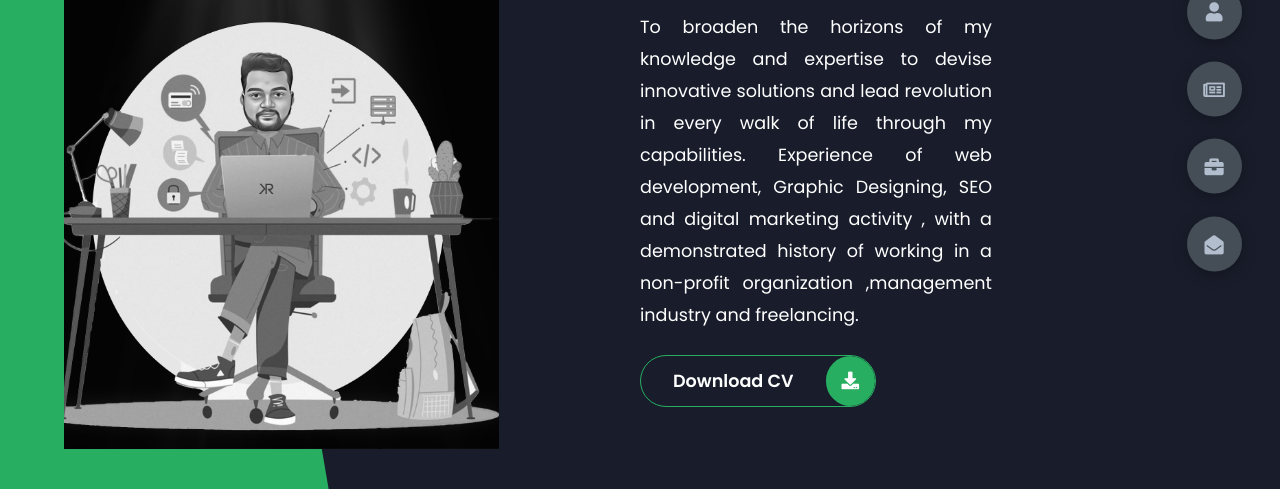
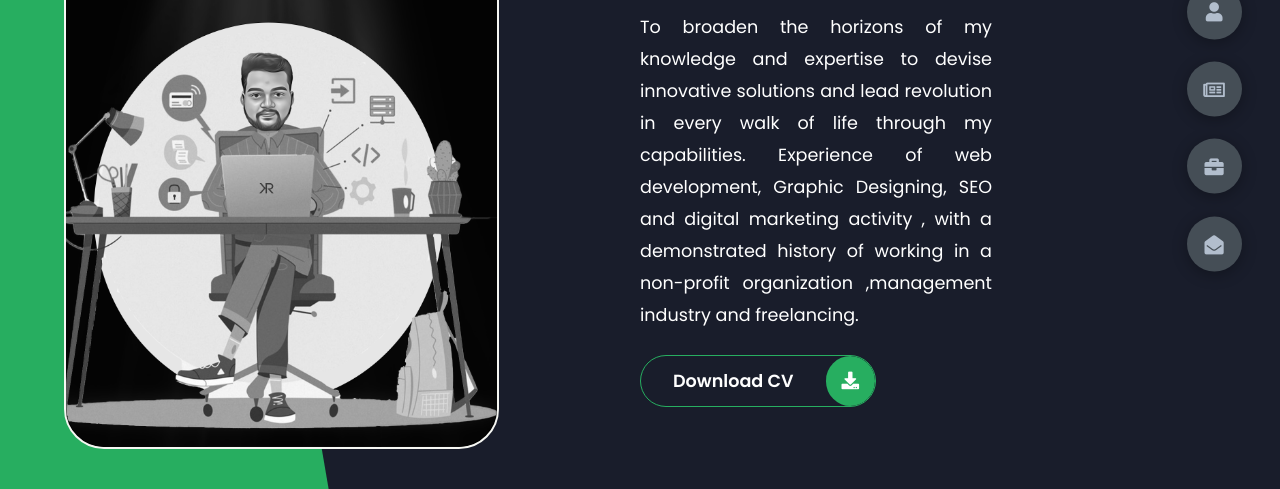
Before and after one commit to Project-B2-kruanlrana/krunalrana-portfolio, a plain HTML site: page index.html in a window 1280 px wide. Shown: the part 311-800 px from the top of the page. Drawn offline with nearby package versions, Linux system fonts and the light colour scheme; files that its build step writes are made by us from their sources.

Commit message:
css change

```diff
--- a/index.html
+++ b/index.html
@@ -7,7 +7,7 @@
     <meta name="viewport" content="width=device-width, initial-scale=1.0">
     <title>Krunal Rana</title>
     <link rel="icon" type="image/x-icon" href="./img/krfavicon.png">
-    <link rel="stylesheet" href="./styles.css">
+    <link rel="stylesheet" href="styles/styles.css">
     <link rel="preconnect" href="https://fonts.googleapis.com">
     <link rel="preconnect" href="https://fonts.gstatic.com" crossorigin>
     <link rel="stylesheet" href="https://cdnjs.cloudflare.com/ajax/libs/font-awesome/5.15.4/css/all.min.css"
```
